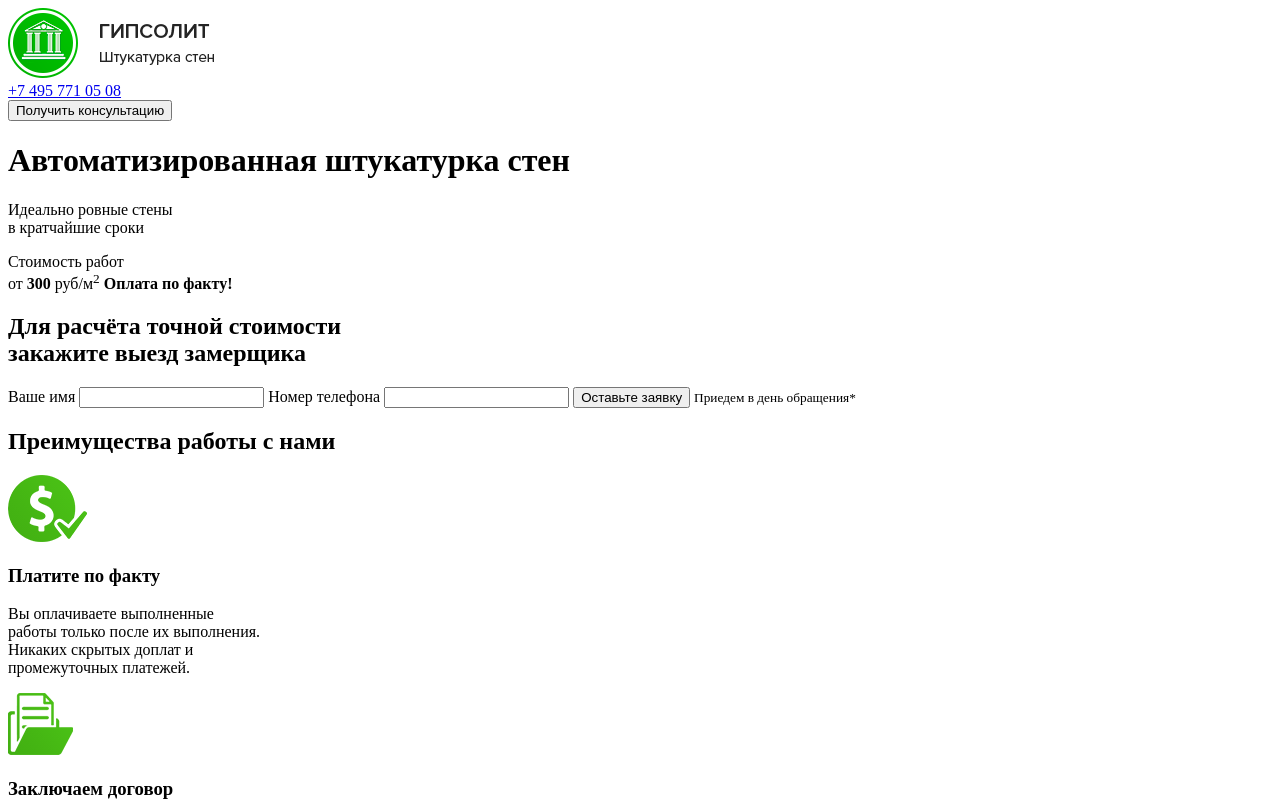
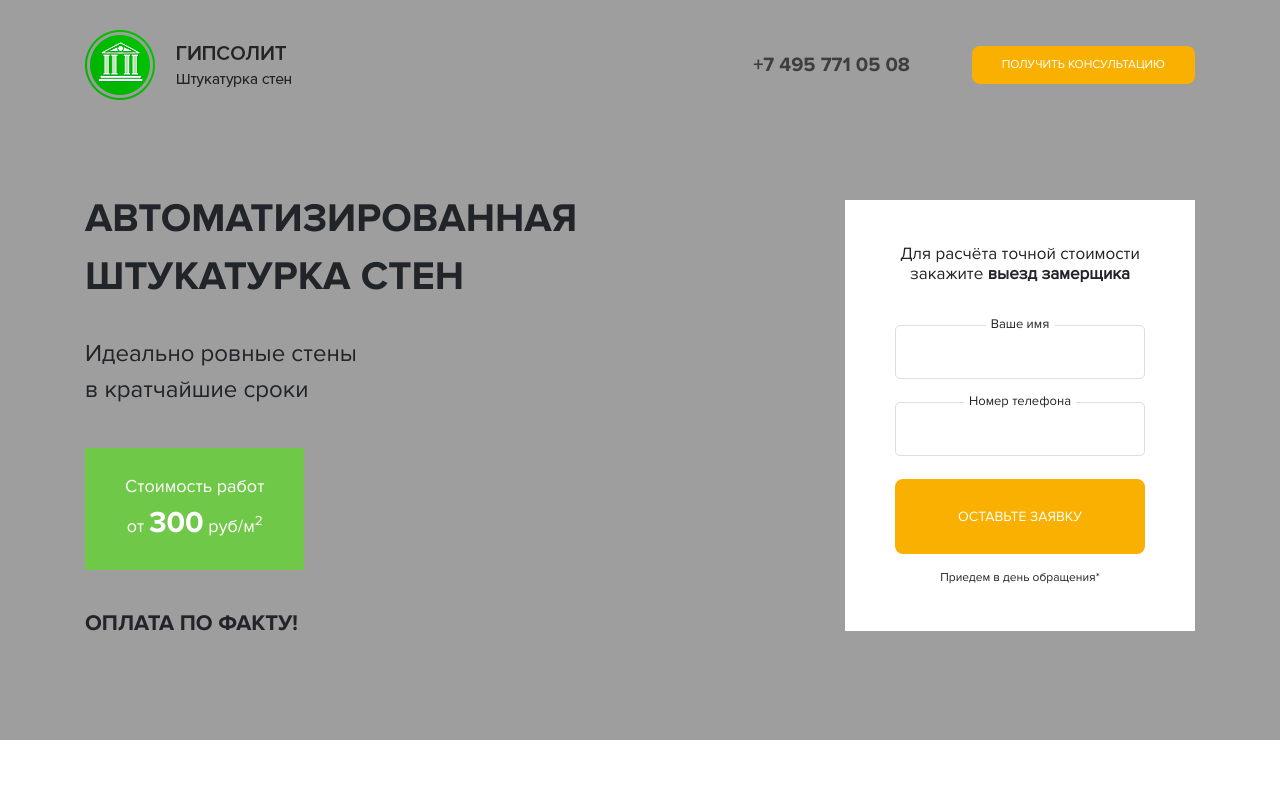
Before and after one commit to Omnicknight/first.github.com, a plain HTML site: page src2/index.html in a window 1280 px wide. Shown: the top 803 px of the page. Drawn offline with nearby package versions, Linux system fonts and the light colour scheme; files that its build step writes are made by us from their sources; the site is published under a folder, as on GitHub Pages, so addresses that start at the root find nothing.

Commit message:
Update index.html

```diff
--- a/src2/index.html
+++ b/src2/index.html
@@ -3,11 +3,11 @@
 <head>
 	<meta charset="UTF-8">
 	<title>Document</title>
-	<link rel="stylesheet" href="/css/style.css">
-	<link rel="stylesheet" href="/css/bootstrap.css">
-	<link rel="stylesheet" href="/css/main.css">
-	<link rel="stylesheet" href="/slick/slick.css">
-	<link rel="stylesheet" href="/slick/slick-theme.css">
+	<link rel="stylesheet" href="css/style.css">
+	<link rel="stylesheet" href="css/bootstrap.css">
+	<link rel="stylesheet" href="css/main.css">
+	<link rel="stylesheet" href="slick/slick.css">
+	<link rel="stylesheet" href="slick/slick-theme.css">
 	<script src="http://code.jquery.com/jquery-1.8.3.js"></script>
 	<!-- <link rel="stylesheet" href="css/reset.css"> -->
 </head>
```
